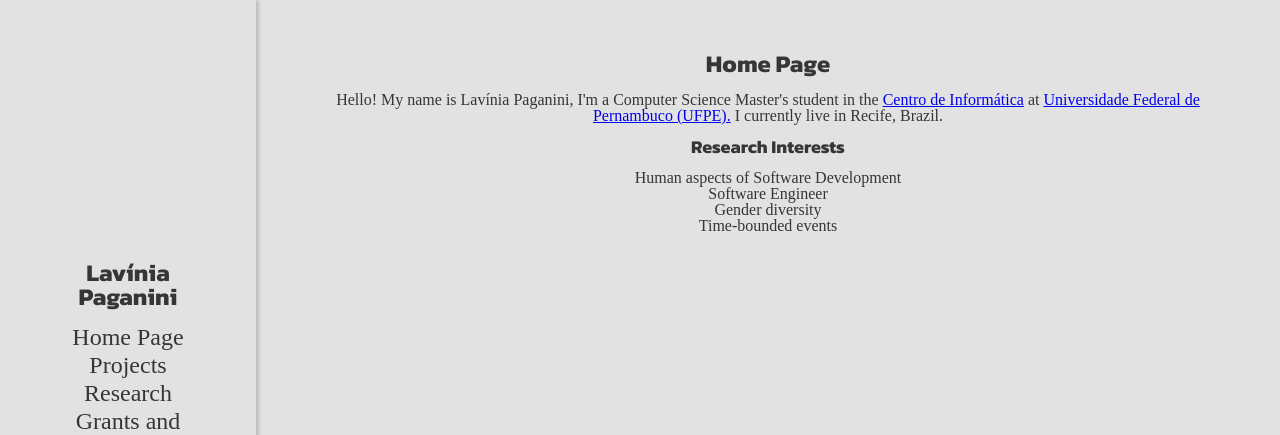
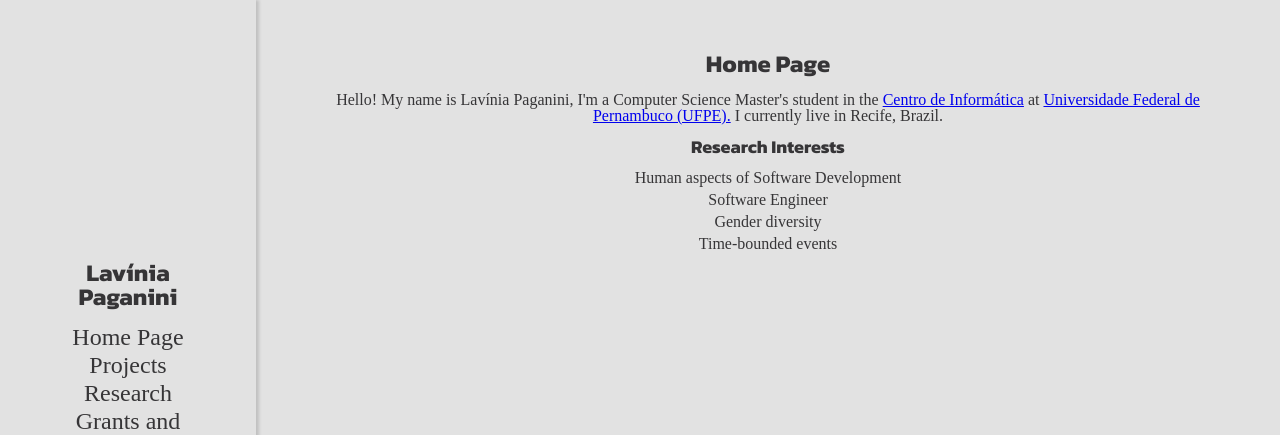
Before and after one commit to lfp2/lfp2.github.io, a Gatsby site: page / in a window 1280 px wide. Shown: the top 435 px of the page. Built offline with nearby package versions, Linux system fonts and the light colour scheme; Gatsby itself is replaced by a stand-in of ours; a web font is replaced by a local one.

Commit message:
Add style to paragraphs

```diff
--- a/src/styles/global-style.js
+++ b/src/styles/global-style.js
@@ -18,6 +18,9 @@ export const GlobalStyle = createGlobalStyle`
   *, *:before, *:after {
     box-sizing: inherit;
   }
+  p{
+    margin: 6px 0 6px 0;
+  }
   b {
     font-weight: bold;
   }
```
